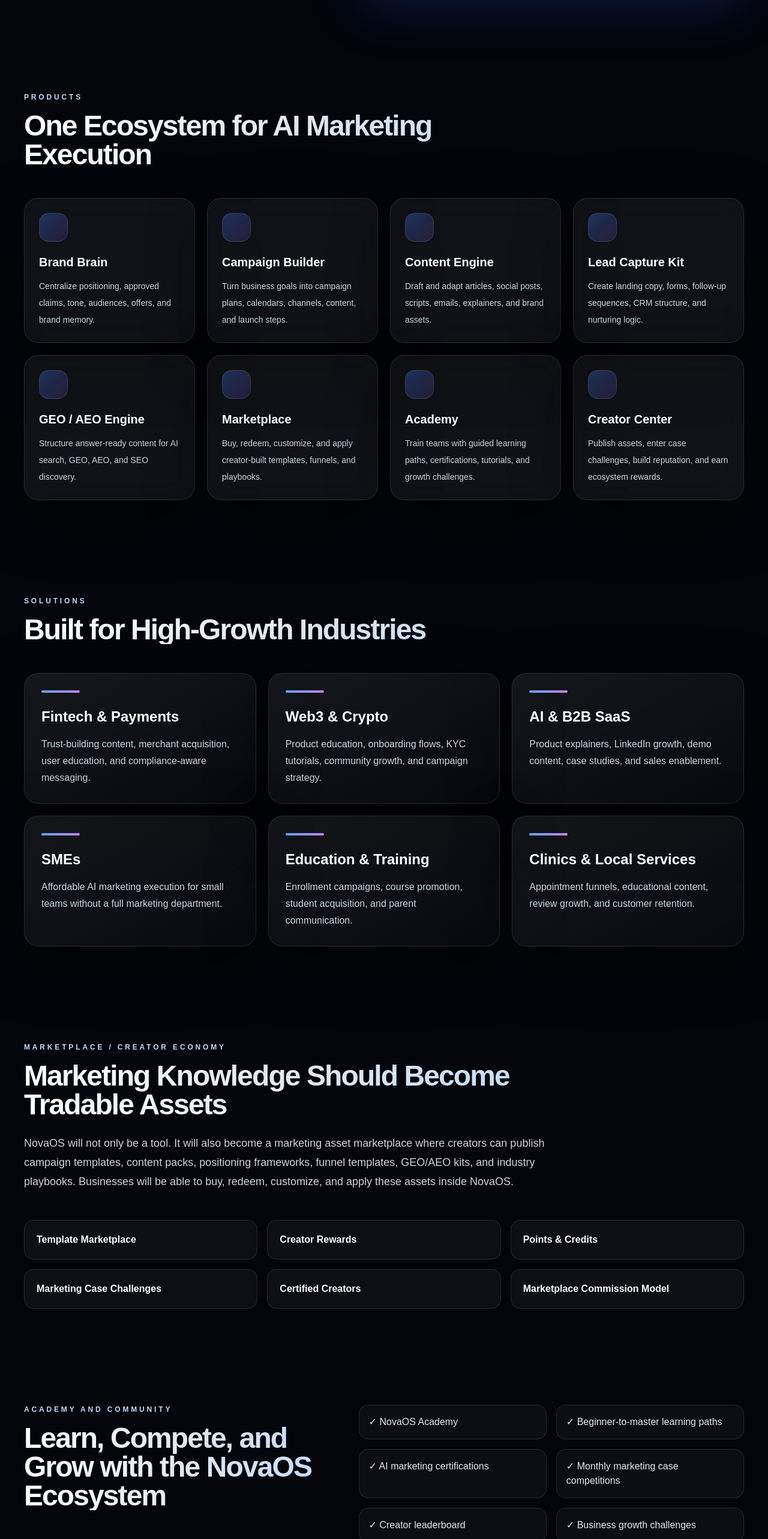
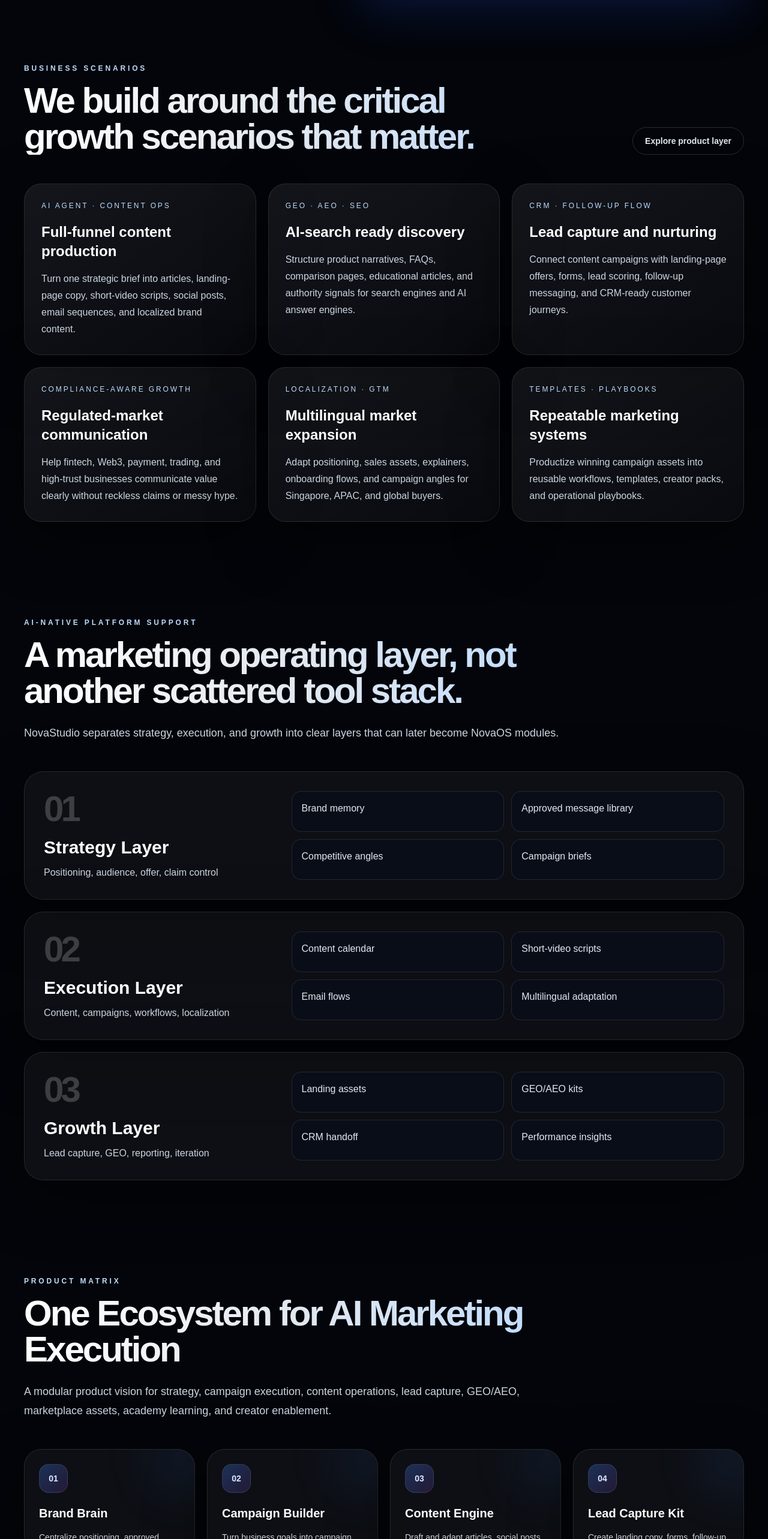
Before and after one commit to Booyuu/Novatest, a Next.js app: page / in a window 1280 px wide. Shown: the part 2580-5146 px from the top of the page at 60% size. Built offline with nearby package versions, Linux system fonts and the light colour scheme.

Commit message:
Add platform-grade product storytelling

```diff
--- a/components/ProductCards.tsx
+++ b/components/ProductCards.tsx
@@ -1,21 +1,78 @@
-import { productModules } from '@/lib/content';
+import { platformLayers, productModules, scenarioCards } from '@/lib/content';
 
-export function ProductCards() {
+function ScenarioGrid() {
   return (
-    <section id="products" className="section-shell">
-      <div className="mb-12 max-w-4xl">
-        <p className="eyebrow">Products</p>
-        <h2 className="gradient-text mt-4 text-3xl font-semibold tracking-[-0.04em] sm:text-4xl lg:text-5xl">One Ecosystem for AI Marketing Execution</h2>
+    <section id="scenarios" className="section-shell pt-8">
+      <div className="mb-12 flex flex-col justify-between gap-6 lg:flex-row lg:items-end">
+        <div className="max-w-4xl">
+          <p className="eyebrow">Business scenarios</p>
+          <h2 className="gradient-text mt-4 text-4xl font-semibold tracking-[-0.05em] sm:text-5xl lg:text-6xl">We build around the critical growth scenarios that matter.</h2>
+        </div>
+        <a href="#products" className="inline-flex w-fit rounded-full border border-white/15 px-5 py-3 text-sm font-semibold text-slate-200 transition hover:bg-white/10">Explore product layer</a>
       </div>
-      <div className="grid gap-5 md:grid-cols-2 lg:grid-cols-4">
-        {productModules.map((item) => (
-          <div key={item.title} className="glass-card rounded-3xl p-6 transition hover:-translate-y-1 hover:border-blue-300/45 hover:bg-white/[0.075]">
-            <div className="mb-5 h-12 w-12 rounded-2xl border border-white/10 bg-gradient-to-br from-blue-500/30 to-purple-500/15" />
-            <h3 className="text-xl font-semibold text-white">{item.title}</h3>
-            <p className="mt-3 text-sm leading-7 text-slate-300">{item.description}</p>
+      <div className="grid gap-5 lg:grid-cols-3">
+        {scenarioCards.map((item) => (
+          <div key={item.title} className="rounded-[1.8rem] border border-white/10 bg-gradient-to-br from-white/[0.07] to-white/[0.025] p-7 shadow-panel transition hover:-translate-y-1 hover:border-slate-200/35">
+            <p className="text-xs uppercase tracking-[0.24em] text-blue-200">{item.kicker}</p>
+            <h3 className="mt-5 text-2xl font-semibold text-white">{item.title}</h3>
+            <p className="mt-4 leading-7 text-slate-300">{item.description}</p>
           </div>
         ))}
       </div>
     </section>
   );
 }
+
+function PlatformLayers() {
+  return (
+    <section id="platform" className="section-shell">
+      <div className="mb-12 max-w-4xl">
+        <p className="eyebrow">AI-native platform support</p>
+        <h2 className="gradient-text mt-4 text-4xl font-semibold tracking-[-0.05em] sm:text-5xl lg:text-6xl">A marketing operating layer, not another scattered tool stack.</h2>
+        <p className="mt-6 text-lg leading-8 text-slate-300">NovaStudio separates strategy, execution, and growth into clear layers that can later become NovaOS modules.</p>
+      </div>
+      <div className="space-y-5">
+        {platformLayers.map((layer) => (
+          <div key={layer.number} className="grid gap-6 rounded-[2rem] border border-white/10 bg-white/[0.045] p-6 shadow-panel md:grid-cols-[0.35fr_0.65fr] lg:p-8">
+            <div>
+              <p className="text-6xl font-semibold tracking-[-0.08em] text-white/20">{layer.number}</p>
+              <h3 className="mt-4 text-3xl font-semibold text-white">{layer.title}</h3>
+              <p className="mt-3 text-slate-300">{layer.subtitle}</p>
+            </div>
+            <div className="grid gap-3 sm:grid-cols-2">
+              {layer.points.map((point) => (
+                <div key={point} className="rounded-2xl border border-white/10 bg-[#090d18] p-4 text-slate-200">{point}</div>
+              ))}
+            </div>
+          </div>
+        ))}
+      </div>
+    </section>
+  );
+}
+
+export function ProductCards() {
+  return (
+    <>
+      <ScenarioGrid />
+      <PlatformLayers />
+      <section id="products" className="section-shell">
+        <div className="mb-12 max-w-4xl">
+          <p className="eyebrow">Product matrix</p>
+          <h2 className="gradient-text mt-4 text-4xl font-semibold tracking-[-0.05em] sm:text-5xl lg:text-6xl">One Ecosystem for AI Marketing Execution</h2>
+          <p className="mt-6 text-lg leading-8 text-slate-300">A modular product vision for strategy, campaign execution, content operations, lead capture, GEO/AEO, marketplace assets, academy learning, and creator enablement.</p>
+        </div>
+        <div className="grid gap-5 md:grid-cols-2 lg:grid-cols-4">
+          {productModules.map((item, index) => (
+            <div key={item.title} className="group relative overflow-hidden rounded-[1.8rem] border border-white/10 bg-white/[0.045] p-6 shadow-panel transition hover:-translate-y-1 hover:border-blue-300/45 hover:bg-white/[0.075]">
+              <div className="absolute -right-10 -top-10 h-28 w-28 rounded-full bg-blue-500/10 blur-2xl transition group-hover:bg-purple-500/20" />
+              <div className="relative mb-5 flex h-12 w-12 items-center justify-center rounded-2xl border border-white/10 bg-gradient-to-br from-blue-500/30 to-purple-500/15 text-sm font-semibold text-blue-100">{String(index + 1).padStart(2, '0')}</div>
+              <h3 className="relative text-xl font-semibold text-white">{item.title}</h3>
+              <p className="relative mt-3 text-sm leading-7 text-slate-300">{item.description}</p>
+            </div>
+          ))}
+        </div>
+      </section>
+    </>
+  );
+}
```
